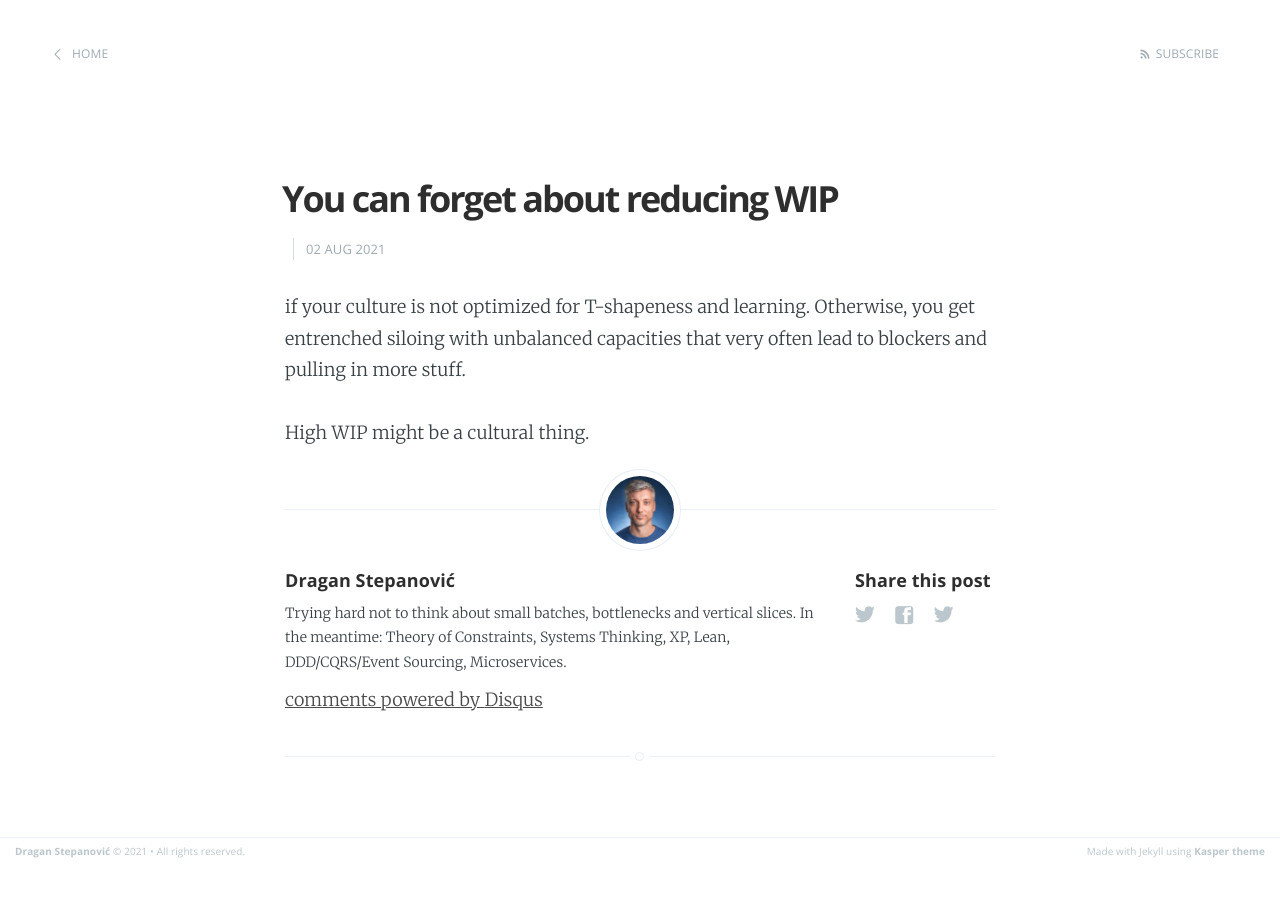
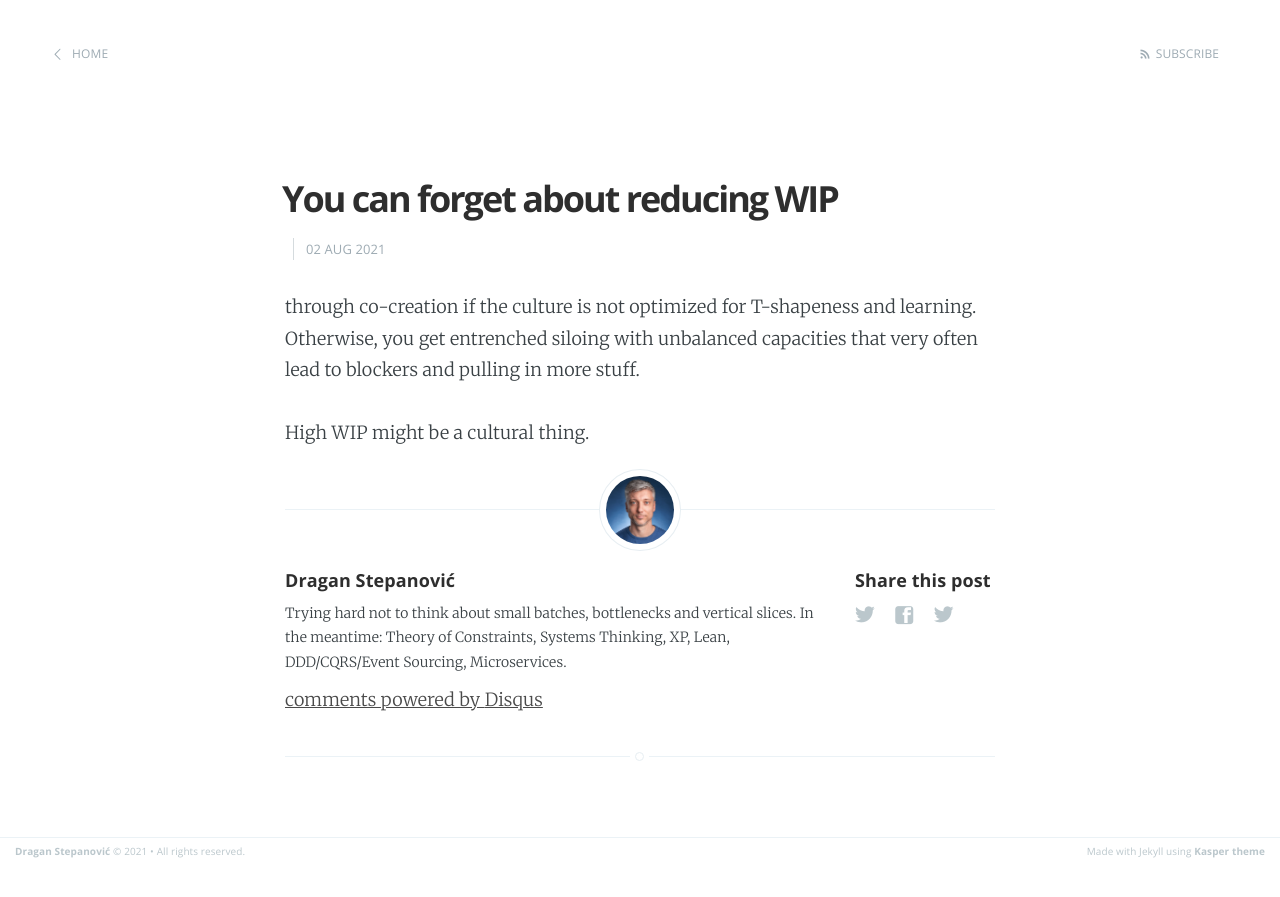
Before and after one commit to dragan-stepanovic/dragan-stepanovic.github.io, a Jekyll site: the page built from _posts/2021-08-02-you-can-forget-about-reducing-wip.md, in a window 1280 px wide. Shown: the top 897 px of the page. Built offline with Jekyll 4.4.1, drawn with Linux system fonts in a browser that asks for light colours; our own code applies the rules of GitHub Pages for plain Markdown files; comment, search, counter and statistics services are not loaded.

Commit message:
Update 2021-08-02-you-can-forget-about-reducing-wip.md

```diff
--- a/_posts/2021-08-02-you-can-forget-about-reducing-wip.md
+++ b/_posts/2021-08-02-you-can-forget-about-reducing-wip.md
@@ -2,7 +2,7 @@
 title: You can forget about reducing WIP
 ---
 
-if your culture is not optimized for T-shapeness and learning.
+through co-creation if the culture is not optimized for T-shapeness and learning.
 Otherwise, you get entrenched siloing with unbalanced capacities that very often lead to blockers and pulling in more stuff.
 
 High WIP might be a cultural thing.
```
